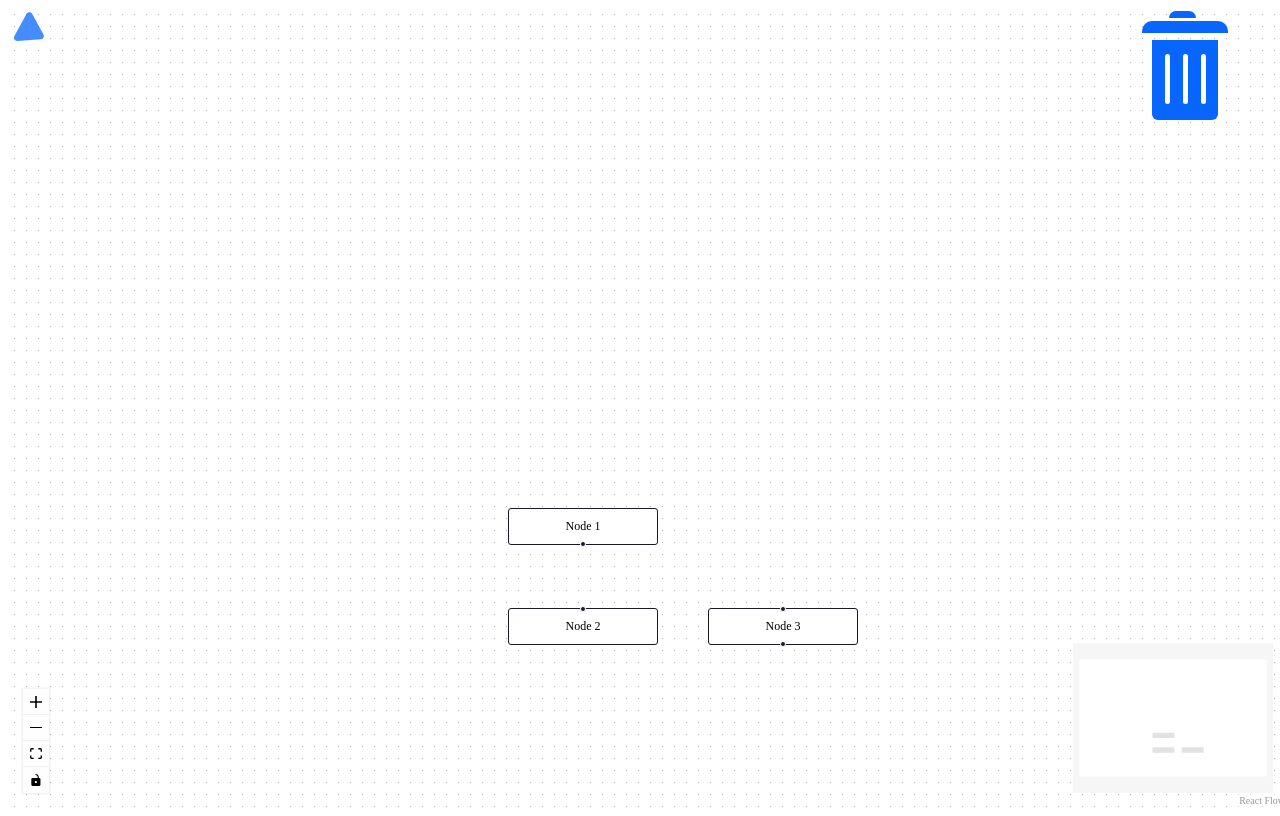
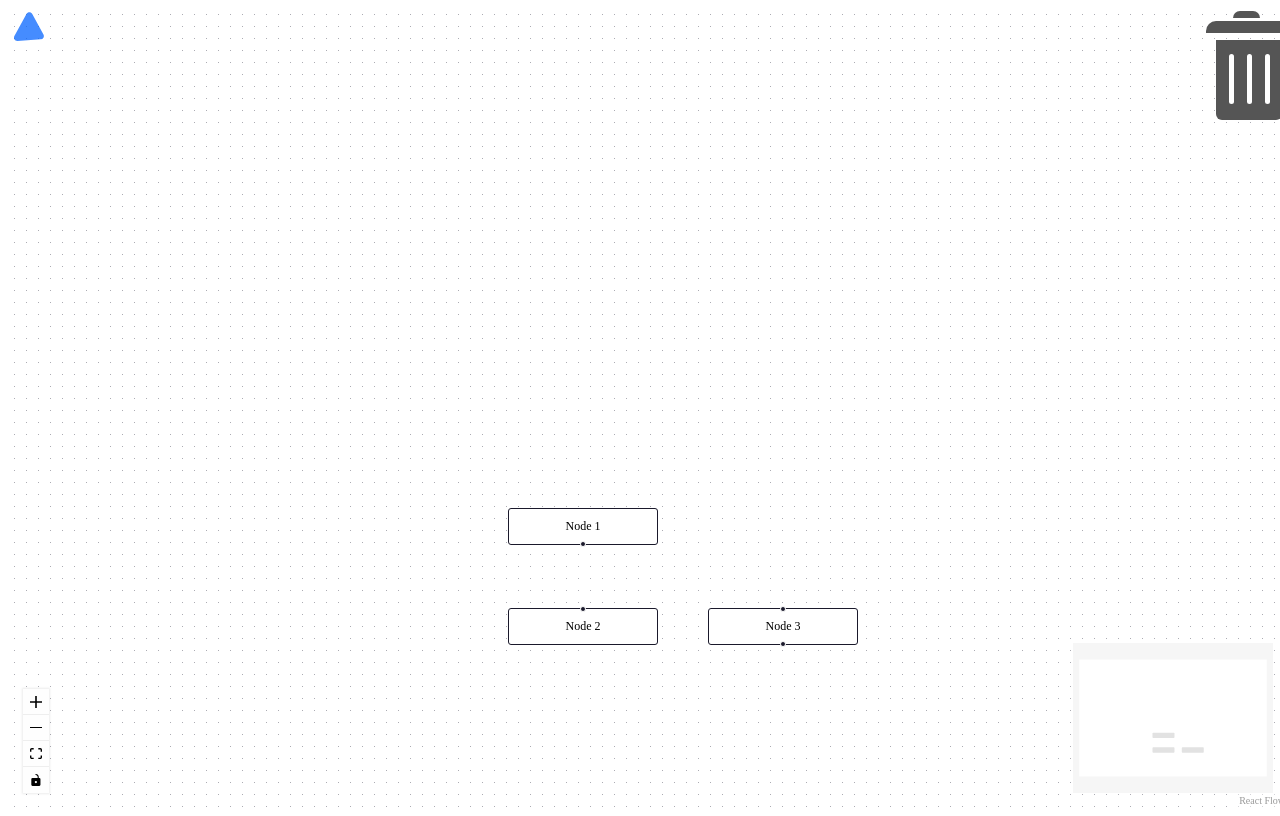
Before and after one commit to cmkwong/stockReact, a React (Vite) app: page / in a window 1280 px wide. Built offline with nearby package versions, Linux system fonts and the light colour scheme.

Commit message:
changed color for rubbish bin

```diff
--- a/src/components/First_Flow.jsx
+++ b/src/components/First_Flow.jsx
@@ -134,7 +134,7 @@ const First_Flow = () => {
         <OperationList />
       </div>
       <div
-        style={{ position: 'absolute', left: '90%', top: '5%', zIndex: 100 }}
+        style={{ position: 'absolute', left: '95%', top: '5%', zIndex: 100 }}
       >
         <RubbishBin />
       </div>
--- a/src/components/RubbishBin.module.css
+++ b/src/components/RubbishBin.module.css
@@ -17,7 +17,7 @@
 }
 
 .trash {
-  background: #0866ff;
+  background: #555;
   width: 66px;
   height: 80px;
   display: inline-block;
@@ -43,7 +43,7 @@
 .trash span {
   position: absolute;
   height: 12px;
-  background: #0866ff;
+  background: #555;
   top: -19px;
   left: -10px;
   right: -10px;
@@ -59,7 +59,7 @@
   position: absolute;
   width: 27px;
   height: 7px;
-  background: #0866ff;
+  background: #555;
   top: -10px;
 
   border-top-left-radius: 10px;
```
